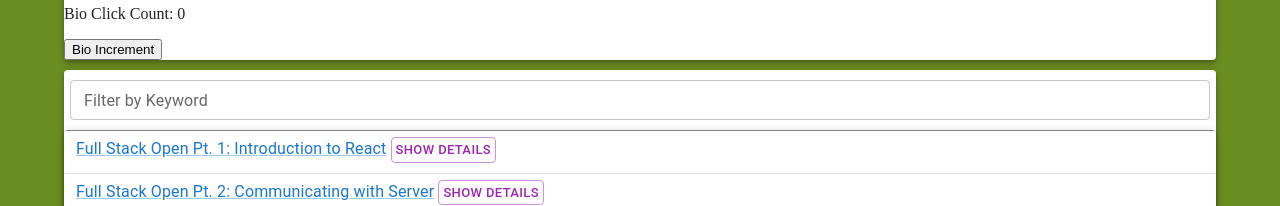
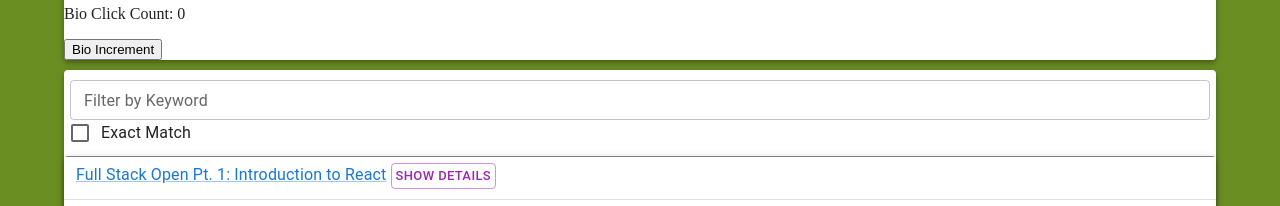
Before and after one commit to djanyreason/PortfolioPage, a React (Vite) app: page / in a window 1280 px wide. Shown: the part 345-551 px from the top of the page. Built offline with nearby package versions, Linux system fonts and the light colour scheme.

Commit message:
Adds "Exact Match" toggle to filter

```diff
--- a/src/components/Portfolio/FilterSection.jsx
+++ b/src/components/Portfolio/FilterSection.jsx
@@ -1,13 +1,18 @@
 import { useDispatch, useSelector } from 'react-redux';
-import { filterUpdate, reset } from '../../reducers/filterReducer';
+import { filterUpdate, reset, toggleExact } from '../../reducers/filterReducer';
 
-import { Box, TextField } from '@mui/material';
+import {
+  TextField,
+  FormGroup,
+  FormControlLabel,
+  Checkbox,
+} from '@mui/material';
 
 import KeywordButtonList from './KeywordButtonList';
 
 const FilterSection = () => {
   const dispatch = useDispatch();
-  const filterText = useSelector(({ filter }) => filter.text);
+  const filter = useSelector(({ filter }) => filter);
 
   const handleFilterInput = (event) => {
     event.preventDefault();
@@ -17,24 +22,37 @@
     );
   };
 
+  const handleExactToggle = (event) => {
+    event.preventDefault();
+
+    dispatch(toggleExact());
+  };
+
   const filterStyle = {
     px: 0.75,
     py: 1.25,
   };
 
   return (
-    <Box sx={filterStyle}>
+    <FormGroup sx={filterStyle}>
       <TextField
         label='Filter by Keyword'
         type='search'
-        value={filterText}
+        value={filter.text}
         size='small'
         onChange={handleFilterInput}
         fullWidth
         color='primary'
       />
+      <FormControlLabel
+        control={
+          <Checkbox checked={filter.exact} onChange={handleExactToggle} />
+        }
+        label='Exact Match'
+        sx={{ my: -1 }}
+      />
       <KeywordButtonList />
-    </Box>
+    </FormGroup>
   );
 };
 
--- a/src/components/Portfolio/KeywordButton.jsx
+++ b/src/components/Portfolio/KeywordButton.jsx
@@ -6,7 +6,9 @@
 
 const KeywordButton = ({ kword }) => {
   const dispatch = useDispatch();
-  const exclusive = useSelector(({ filter }) => filter.exact);
+  const exclusive = useSelector(
+    ({ filter }) => filter.exact && filter.text === kword
+  );
 
   const handleClick = (event) => {
     event.preventDefault();
--- a/src/reducers/filterReducer.js
+++ b/src/reducers/filterReducer.js
@@ -7,7 +7,13 @@
     resetFilter(state, action) {
       return {
         text: '',
-        exact: false,
+        exact: state.exact,
+      };
+    },
+    toggleExact(state, action) {
+      return {
+        text: state.text,
+        exact: !state.exact,
       };
     },
     pickKeyword(state, action) {
@@ -19,7 +25,7 @@
     updateFilter(state, action) {
       return {
         text: action.payload,
-        exact: false,
+        exact: state.exact,
       };
     },
   },
@@ -43,4 +49,10 @@
   };
 };
 
+export const toggleExact = () => {
+  return (dispatch) => {
+    dispatch(filterSlice.actions.toggleExact());
+  };
+};
+
 export default filterSlice.reducer;
```
